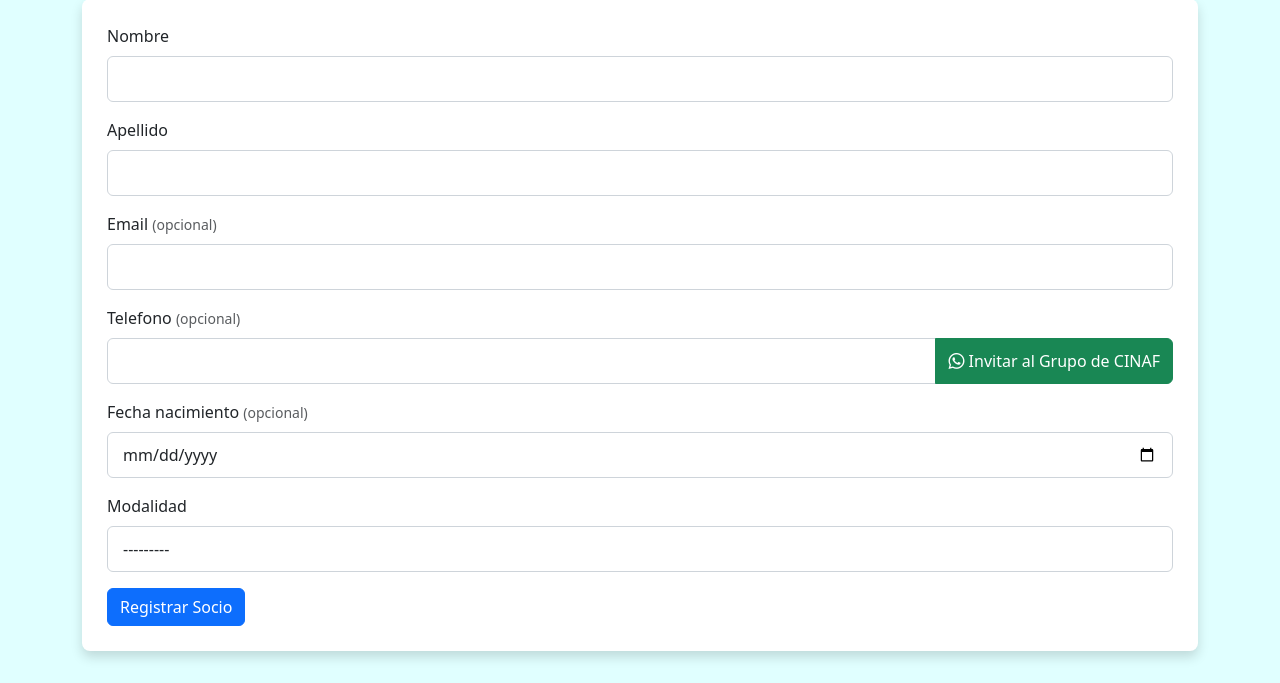
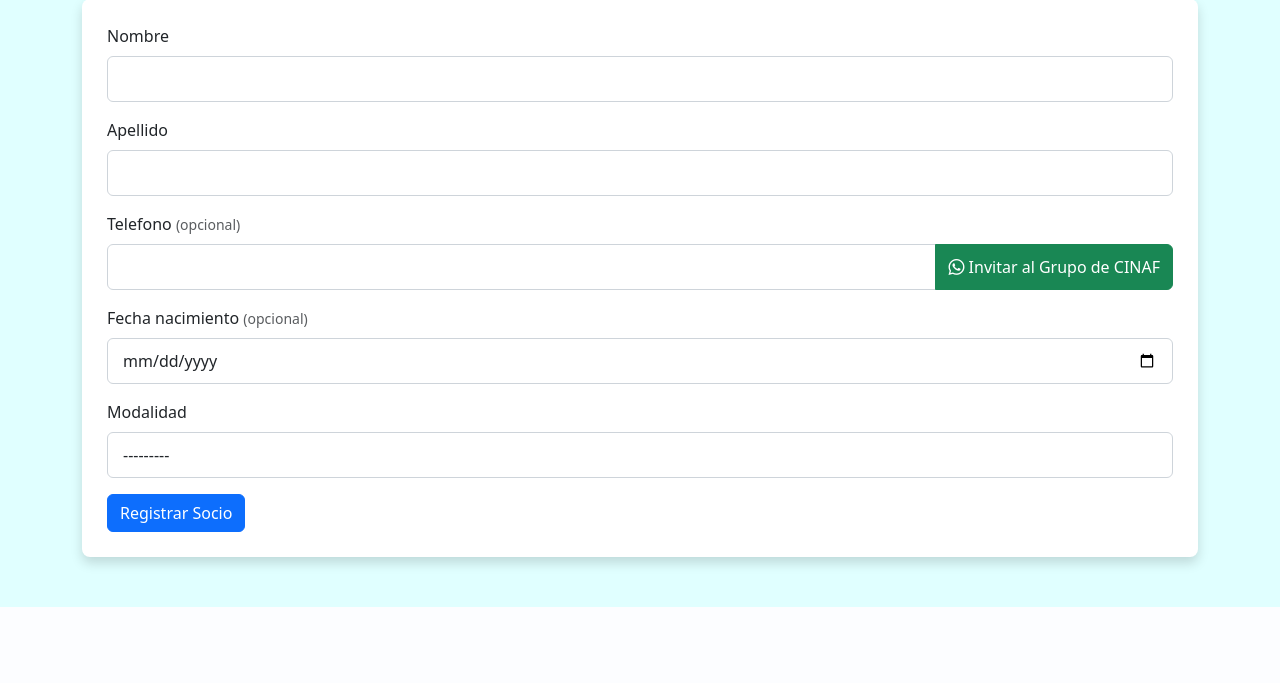
Before and after one commit to AgustinNormand/gymapp, a Django app: page /socios/alta/ in a window 1280 px wide. Shown: the part 193-876 px from the top of the page. After the commit the page ends 800 px from the top, so only its background shows below. Run offline with Django 5.2, Linux system fonts and the light colour scheme; data that the repository does not hold is empty; some libraries are stand-ins or nearby versions.

Commit message:
Elimino el email de los frontend

```diff
--- a/socios/forms.py
+++ b/socios/forms.py
@@ -12,18 +12,16 @@ class SocioForm(forms.ModelForm):
 
     class Meta:
         model = Socio
-        fields = ['nombre', 'apellido', 'email', 'telefono', 'fecha_nacimiento']
+        fields = ['nombre', 'apellido', 'telefono', 'fecha_nacimiento']
         widgets = {
             'nombre': forms.TextInput(attrs={'class': 'form-control'}),
             'apellido': forms.TextInput(attrs={'class': 'form-control'}),
-            'email': forms.EmailInput(attrs={'class': 'form-control'}),
             'telefono': forms.TextInput(attrs={'class': 'form-control'}),
             'fecha_nacimiento': forms.DateInput(attrs={'class': 'form-control', 'type': 'date'}),
         }
 
     def __init__(self, *args, **kwargs):
         super().__init__(*args, **kwargs)
-        self.fields['email'].required = False
         self.fields['telefono'].required = False
         self.fields['fecha_nacimiento'].required = False
 
@@ -31,20 +29,23 @@ class SocioForm(forms.ModelForm):
 class SocioEditForm(forms.ModelForm):
     class Meta:
         model = Socio
-        fields = ['nombre', 'apellido', 'email', 'telefono', 'fecha_nacimiento']
+        fields = ['nombre', 'apellido', 'telefono', 'fecha_nacimiento']
         widgets = {
             'nombre': forms.TextInput(attrs={'class': 'form-control'}),
             'apellido': forms.TextInput(attrs={'class': 'form-control'}),
-            'email': forms.EmailInput(attrs={'class': 'form-control'}),
             'telefono': forms.TextInput(attrs={'class': 'form-control'}),
             'fecha_nacimiento': forms.DateInput(attrs={'class': 'form-control', 'type': 'date'}),
         }
 
     def __init__(self, *args, **kwargs):
         super().__init__(*args, **kwargs)
-        self.fields['email'].required = False
         self.fields['telefono'].required = False
         self.fields['fecha_nacimiento'].required = False
+
+        # Formatear correctamente la fecha de nacimiento para el input HTML de tipo date
+        if self.instance and self.instance.fecha_nacimiento:
+            # Convertir la fecha al formato ISO (YYYY-MM-DD) que requiere el input type='date'
+            self.initial['fecha_nacimiento'] = self.instance.fecha_nacimiento.strftime('%Y-%m-%d')
 
 
 class ObservacionForm(forms.ModelForm):
--- a/socios/templates/socios/detalle_socio.html
+++ b/socios/templates/socios/detalle_socio.html
@@ -21,7 +21,6 @@
                 {% endif %}
             </p>
             <p class="card-text"><strong>Teléfono:</strong> {{ socio.telefono }}</p>
-            <p class="card-text"><strong>Email:</strong> {{ socio.email }}</p>
             <p class="card-text">
                 <strong>Estado de Cuota:</strong>
                 <span class="badge bg-{{ color_cuota }}">{{ estado_cuota }}</span>
```
